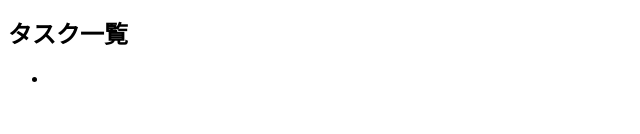
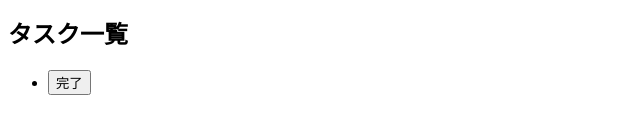
Before and after one commit to nakajima97/react-simple-todo-app-2023, a React (Vite) app: page / in a window 1280 px wide. Both pictures are taken after a click on the button "タスクを追加する". Shown: the part 174-308 px from the top of the page, without its empty margins (0-640 px from the left). Built offline with nearby package versions, Linux system fonts and the light colour scheme.

Commit message:
#3 タスク完了機能の開発 (#6)

```diff
--- a/src/App.tsx
+++ b/src/App.tsx
@@ -7,6 +7,12 @@ function App(): JSX.Element {
   const handleAddTask = (task: string) => {
     setTasks([...tasks, task]);
     setText('');
+  };
+
+  const handleFinishTask = (index: number) => {
+    const newTasks = tasks.filter((element, key) => key !== index);
+
+    setTasks(newTasks);
   };
 
   return (
@@ -36,7 +42,16 @@ function App(): JSX.Element {
         <div>
           <ul>
             {tasks.map((task, key) => (
-              <li key={key}>{task}</li>
+              <li key={key}>
+                {task}
+                <button
+                  onClick={() => {
+                    handleFinishTask(key);
+                  }}
+                >
+                  完了
+                </button>
+              </li>
             ))}
           </ul>
         </div>
```
